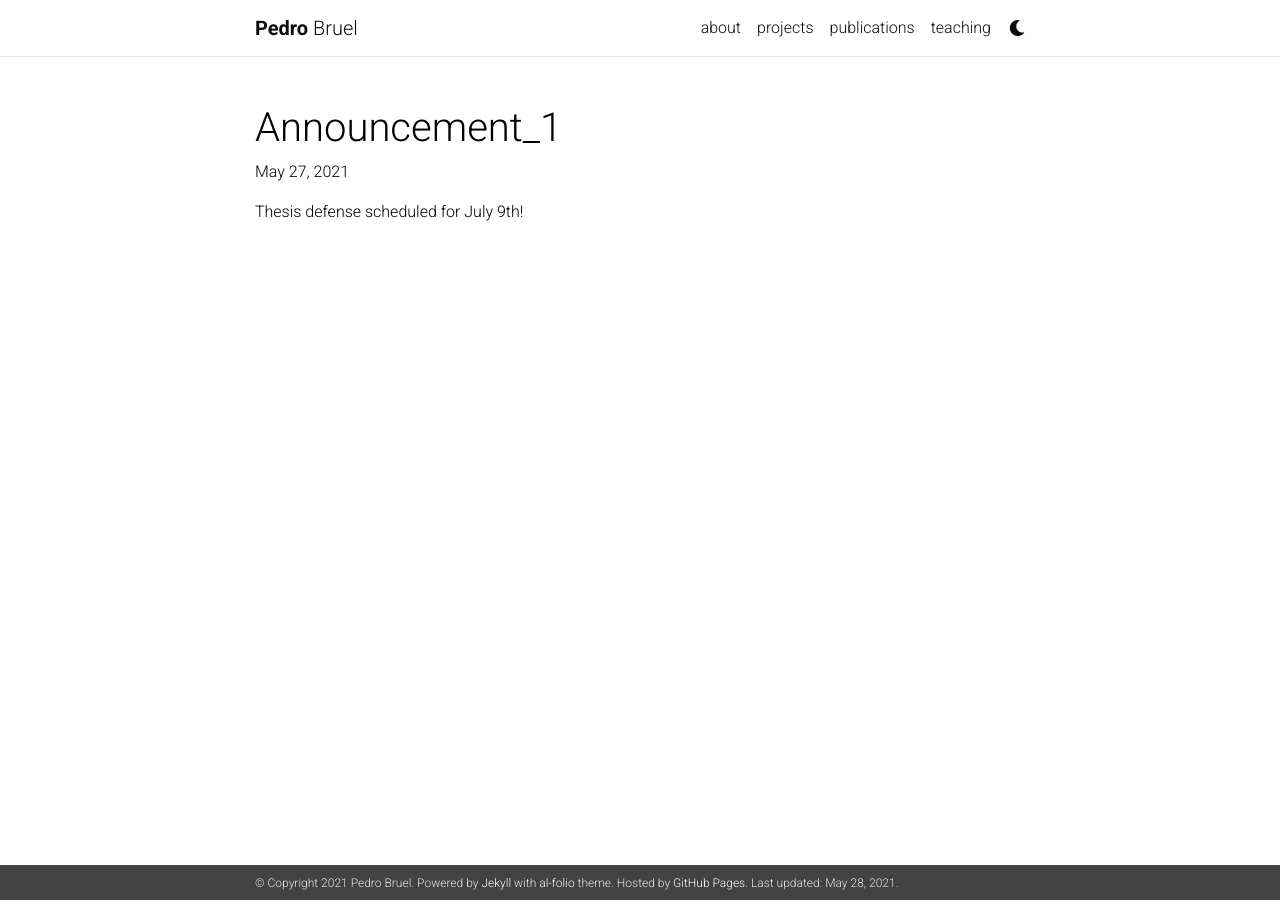
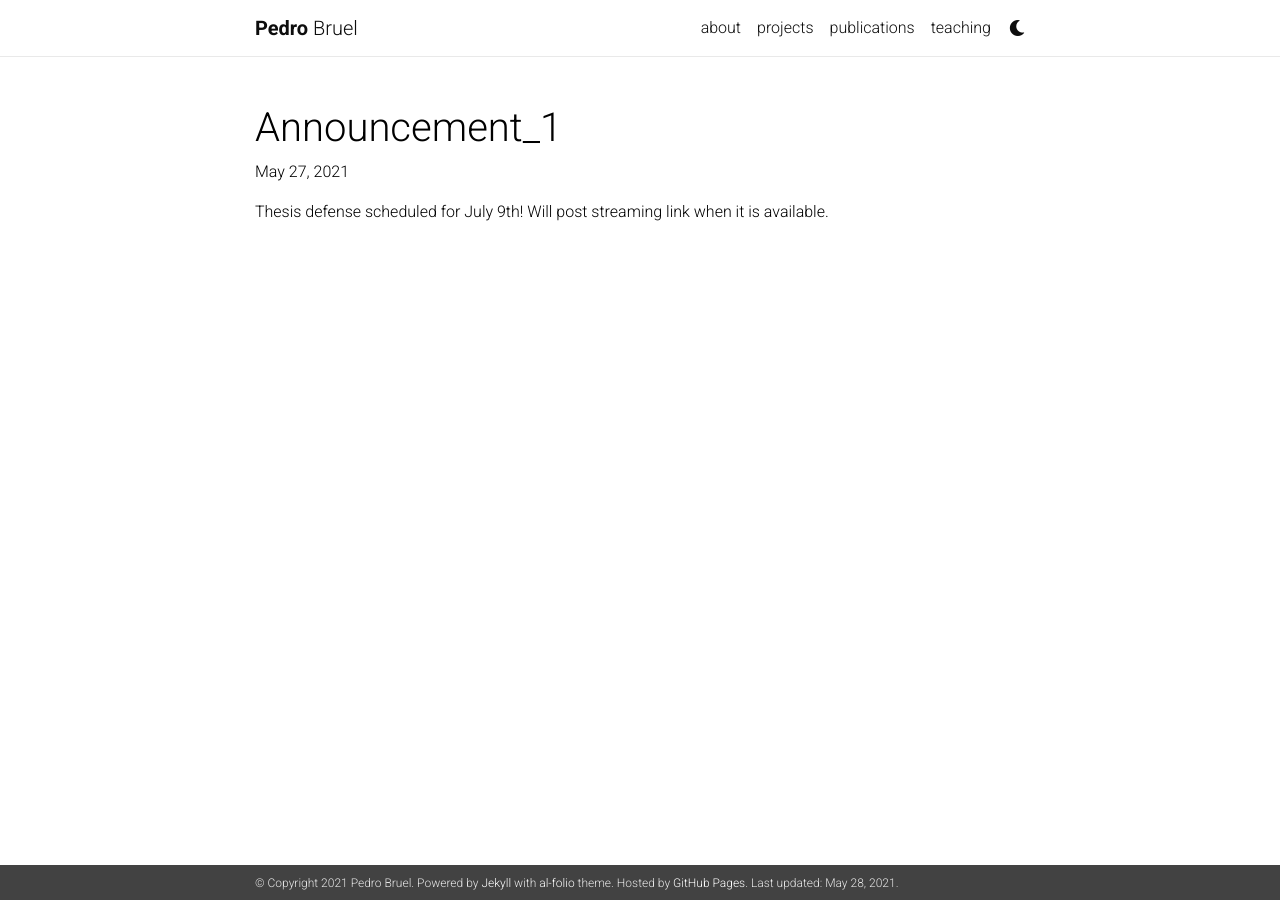
Before and after one commit to phrb/phrb.github.io, a Jekyll site: the page built from _news/announcement_1.md, in a window 1280 px wide. Built offline with Jekyll 4.4.1, drawn with Linux system fonts in a browser that asks for light colours; nearby versions of some CDN libraries; a style sheet for code colours, icons or effects is not loaded.

Commit message:
Update news

```diff
--- a/_news/announcement_1.md
+++ b/_news/announcement_1.md
@@ -5,3 +5,4 @@ inline: true
 ---
 
 Thesis defense scheduled for July 9th!
+Will post streaming link when it is available.
```
